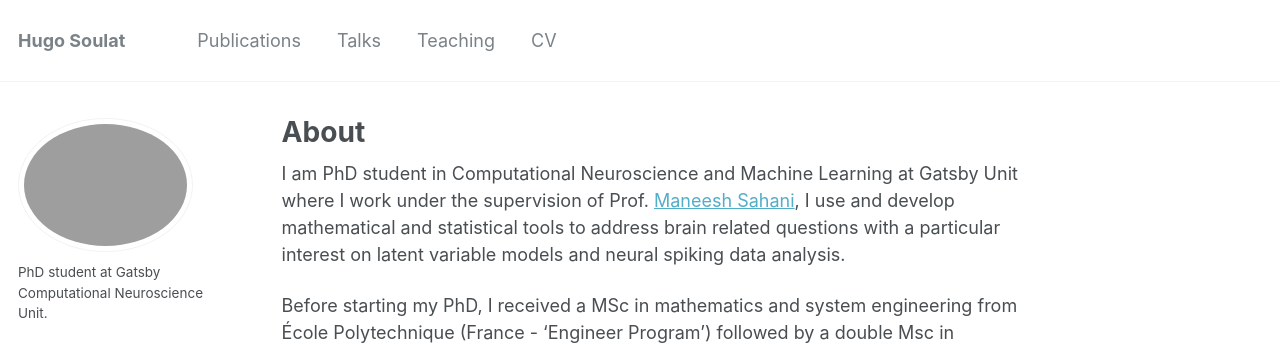
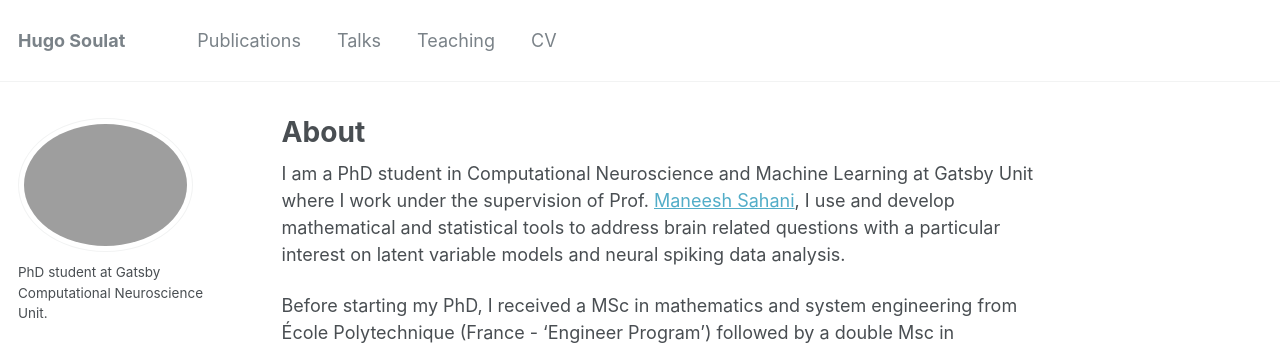
Before and after one commit to hugosou/hugosou.github.io, a Jekyll site: the page built from _pages/about.md, in a window 1280 px wide. Shown: the top 347 px of the page. Built offline with Jekyll 4.4.1, drawn with Linux system fonts in a browser that asks for light colours.

```diff
--- a/_pages/about.md
+++ b/_pages/about.md
@@ -10,6 +10,6 @@ redirect_from:
   - /about.html
 ---
 
-I am PhD student in Computational Neuroscience and Machine Learning at Gatsby Unit where I work under the supervision of Prof. [Maneesh Sahani](https://www.gatsby.ucl.ac.uk/~maneesh/), I use and develop mathematical and statistical tools to address brain related questions with a particular interest on latent variable models and neural spiking data analysis.
+I am a PhD student in Computational Neuroscience and Machine Learning at Gatsby Unit where I work under the supervision of Prof. [Maneesh Sahani](https://www.gatsby.ucl.ac.uk/~maneesh/), I use and develop mathematical and statistical tools to address brain related questions with a particular interest on latent variable models and neural spiking data analysis.
 
 Before starting my PhD, I received a MSc in mathematics and system engineering from École Polytechnique (France - 'Engineer Program') followed by a double Msc in bioengineering at EPFL (Switzerland). There, I received a Bertarelli Fellowship allowing me to work two years with Prof. Emery Brown and Prof. Patrick Purdon as a data analyst and research assistant in the Neuroscience Statistics Research Laboratory (Harvard-MIT) and the Purdon's Laboratory (Harvard-MGH). During this time, I developed methods to study cross-frequency coupled EEG signals and simultaneous fMRI recordings aiming at characterizing the mechanism of general anaesthesia on human subjects.
```
